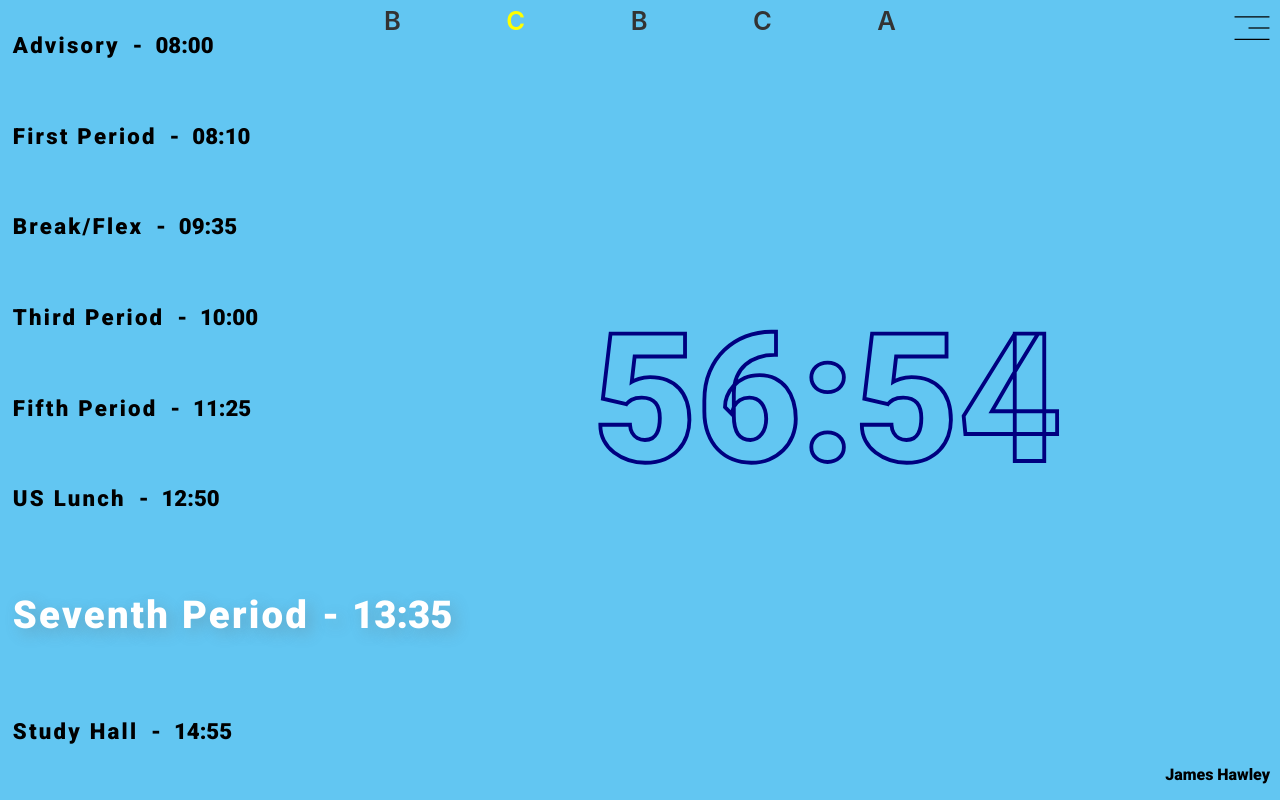
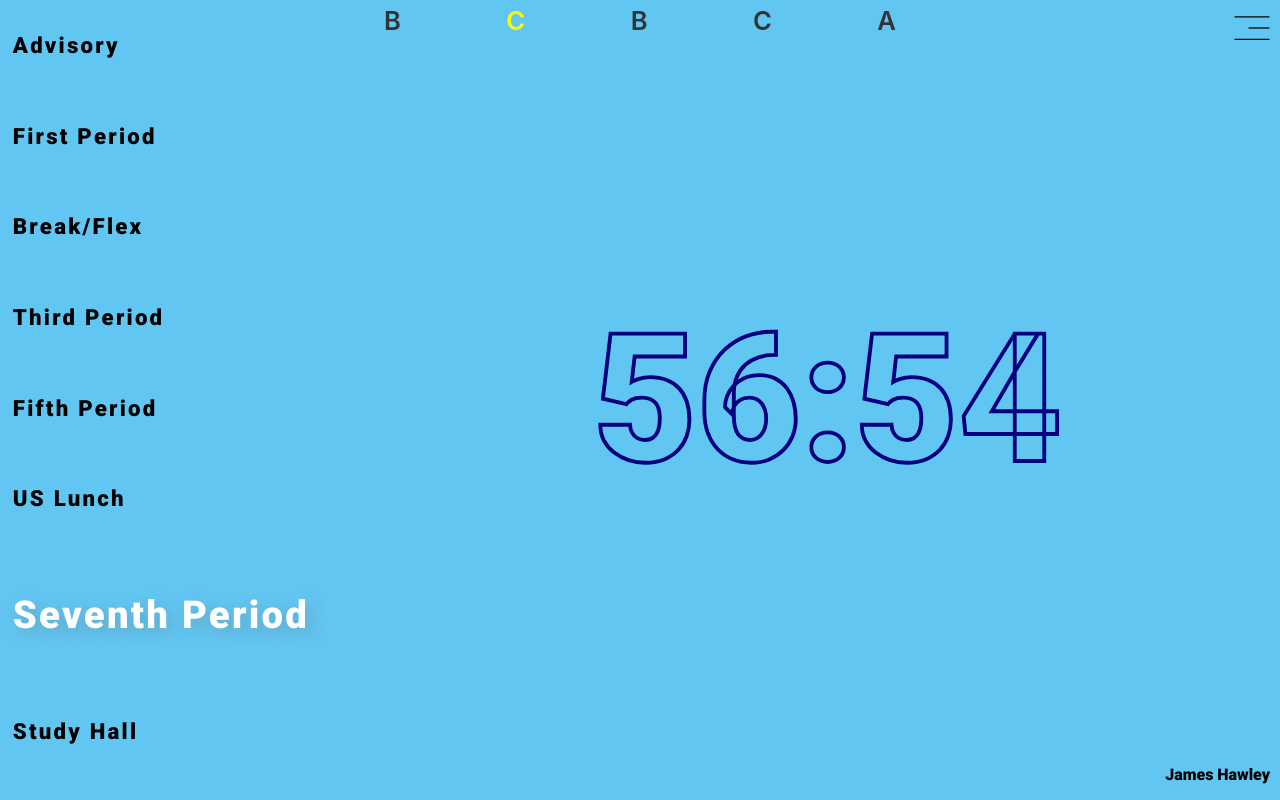
Before and after one commit to jameshawley29/tpstime, a Svelte app: page / in a window 1280 px wide. Built offline with nearby package versions, Linux system fonts and the light colour scheme.

Commit message:
Added Hovering Period Times

```diff
--- a/src/Periods.svelte
+++ b/src/Periods.svelte
@@ -23,26 +23,18 @@
         update()
         setInterval(update,1000)
 
-        let hoverableTimeShown = "";
-        function hoverd(entering) {
-            if (entering) {
-                hoverableTimeShown = period.time[0]
-            } else {
-                hoverableTimeShown = ""
-            }
-        }
 
     </script>
 
     <div style="font-size: {font_size}vw; color: {font_color}; text-shadow: {shadow}">
-        <p id="name" on:mouseenter={hoverd(true)} on:mouseleave={hoverd(false)} on:focus={hoverd(true)}>
+        <p id="name">
             {period.name}
         </p>
         <p class="hoverable">
             -
         </p>
         <p id="time" class="hoverable">
-            {hoverableTimeShown}
+            {period.time[0]}
         </p>
 
     </div>
@@ -73,6 +65,11 @@
 
         .hoverable {
             transition: 0.2s ease-in-out;
+            opacity: 0%;
+        }
+
+        #name:hover ~ .hoverable {
+            opacity: 100%;
         }
 
     </style>
```
